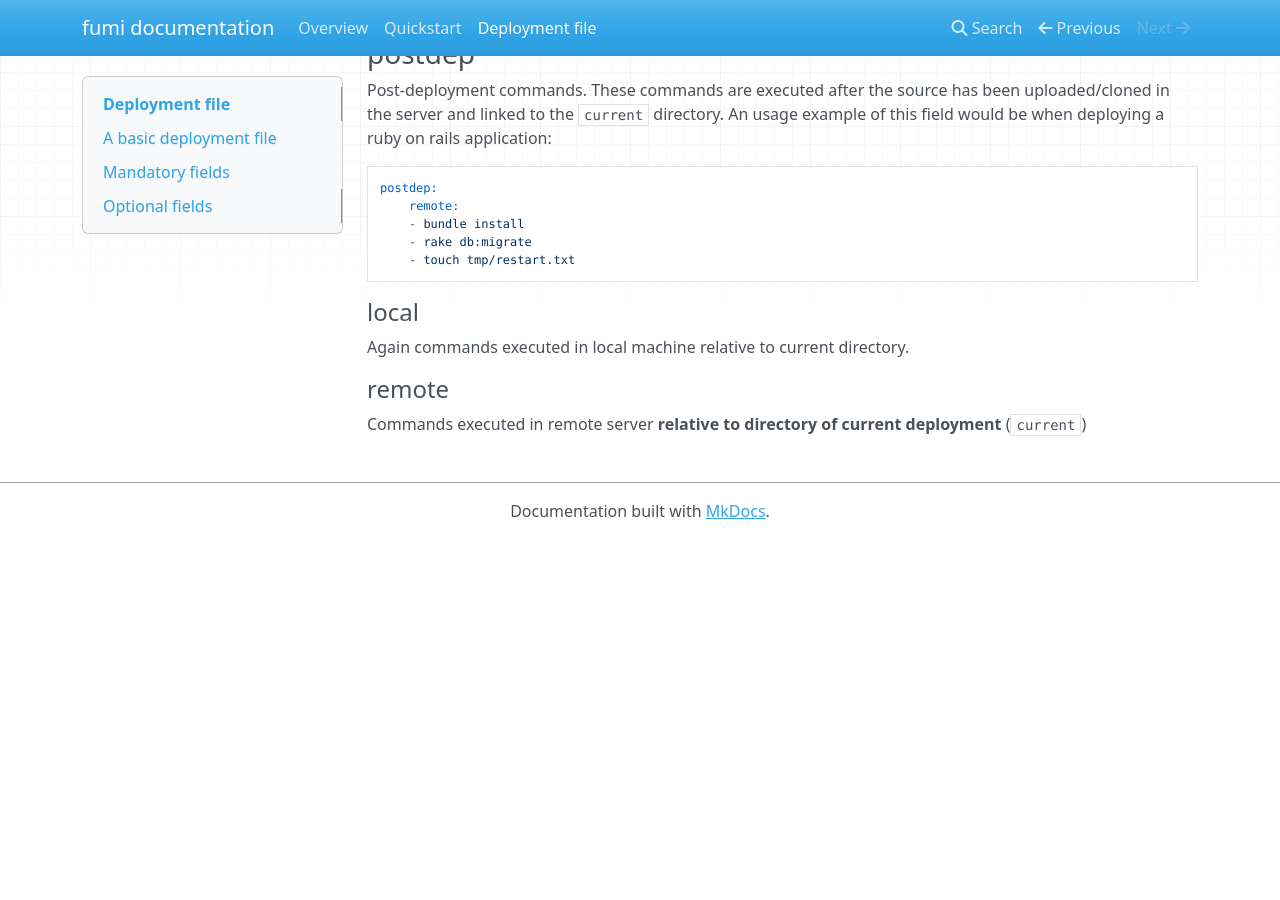
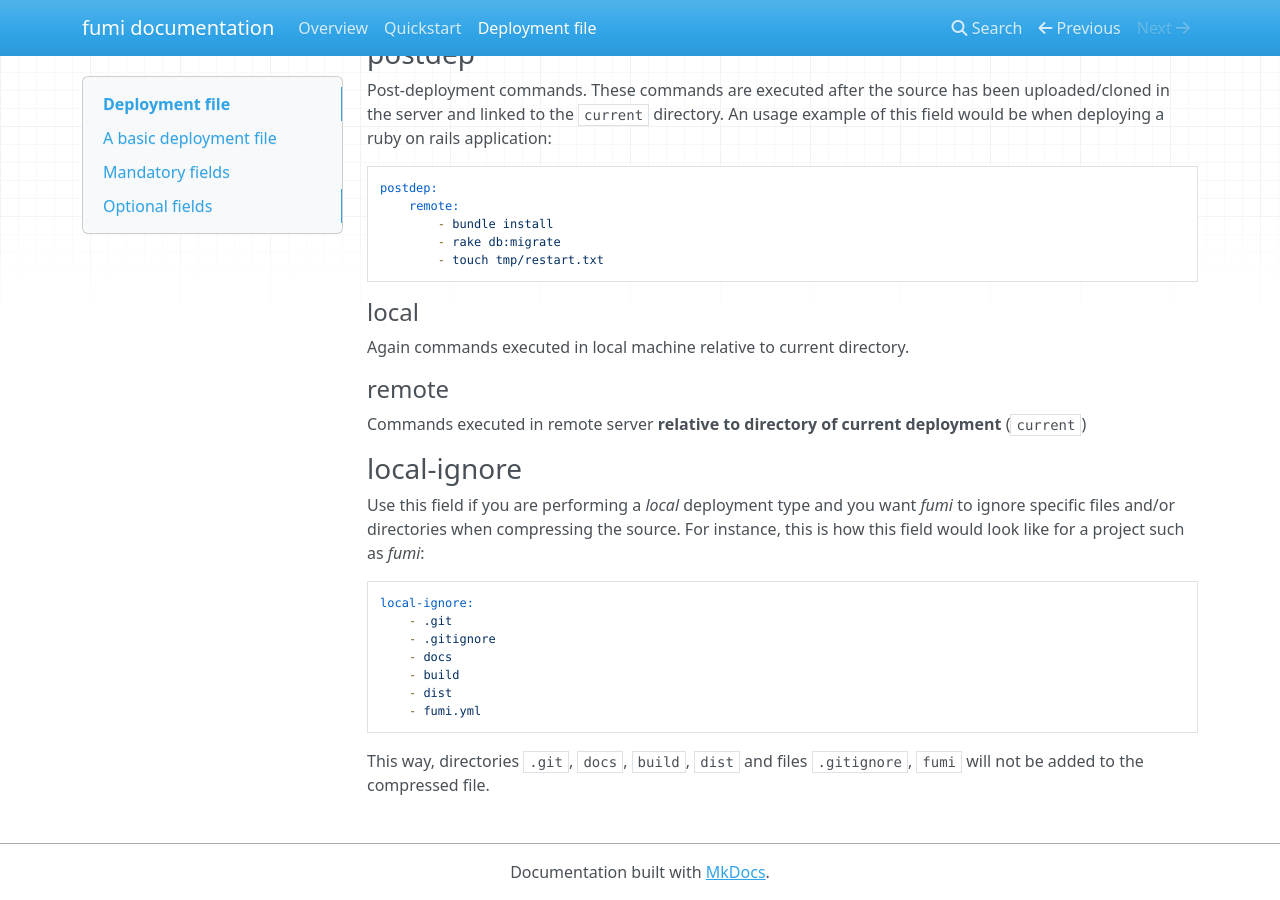
Before and after one commit to rmed/fumi, an MkDocs documentation site: the page built from docs/deployment_file.md, in a window 1280 px wide and 900 px high, scrolled down 2623 px. Built offline with MkDocs 1.6.1, drawn with Linux system fonts in a browser that asks for light colours; nearby versions of some CDN libraries; old or Windows-style settings are respelled for this version of MkDocs; before the commit the page ends 3162 px from its top, so only the background shows below that.

Commit message:
Updated documentation

````diff
--- a/docs/deployment_file.md
+++ b/docs/deployment_file.md
@@ -97,10 +97,10 @@ Pre-deployment commands. These commands are executed before uploading/cloning th
 ```yaml
 predep:
     local:
-    - rm db/development.sql
-    - rm db/schema.rb
+        - rm db/development.sql
+        - rm db/schema.rb
     remote:
-    - service apache stop
+        - service apache stop
 ```
 
 #### local
@@ -118,9 +118,9 @@ Post-deployment commands. These commands are executed after the source has been
 ```yaml
 postdep:
     remote:
-    - bundle install
-    - rake db:migrate
-    - touch tmp/restart.txt
+        - bundle install
+        - rake db:migrate
+        - touch tmp/restart.txt
 ```
 
 #### local
@@ -130,3 +130,19 @@ Again commands executed in local machine relative to current directory.
 #### remote
 
 Commands executed in remote server **relative to directory of current deployment** (`current`)
+
+### local-ignore
+
+Use this field if you are performing a *local* deployment type and you want *fumi* to ignore specific files and/or directories when compressing the source. For instance, this is how this field would look like for a project such as *fumi*:
+
+```yaml
+local-ignore:
+    - .git
+    - .gitignore
+    - docs
+    - build
+    - dist
+    - fumi.yml
+```
+
+This way, directories `.git`, `docs`, `build`, `dist` and  files `.gitignore`, `fumi` will not be added to the compressed file.
````
